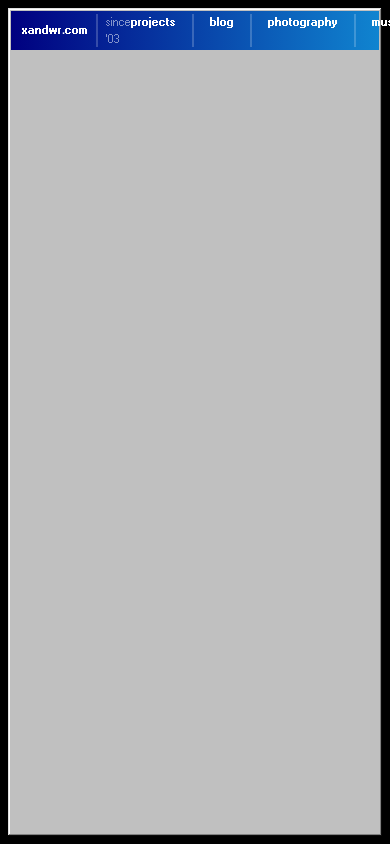
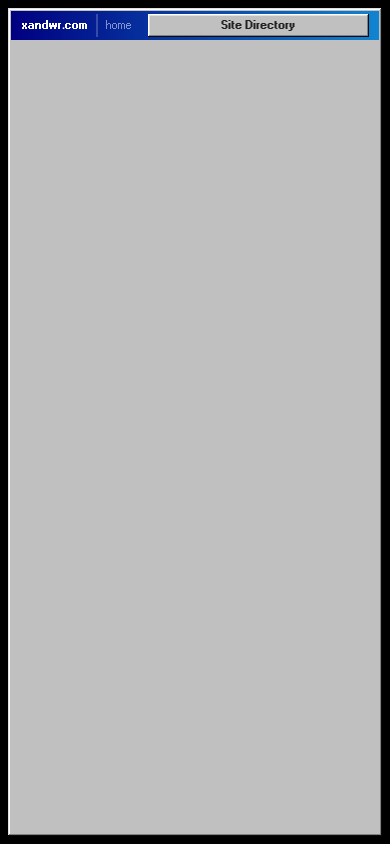
Before and after one commit to xandwr/xandwr, a SvelteKit app: page / in a window 390 px wide. Built offline with nearby package versions, Linux system fonts and the light colour scheme.

Commit message:
Mobile styling

```diff
--- a/src/routes/+layout.svelte
+++ b/src/routes/+layout.svelte
@@ -1,10 +1,35 @@
 <script lang="ts">
 	import favicon from "$lib/assets/favicon.svg";
 	import { phrases } from "$lib/phrases";
+	import { page } from "$app/state";
 	import "../global.css";
 
 	let { children } = $props();
 	const title = phrases[Math.floor(Math.random() * phrases.length)];
+
+	const navItems = [
+		{ label: "projects", href: "/" },
+		{ label: "blog", href: "/" },
+		{ label: "photography", href: "/" },
+		{ label: "music", href: "/" },
+		{ label: "resume", href: "/" },
+		{ label: "other", href: "/" },
+	];
+
+	let expanded = $state(false);
+
+	// Label shown when the mobile nav is collapsed: the current page, or "home" on /.
+	const currentLabel = $derived(
+		page.url.pathname === "/"
+			? "home"
+			: (navItems.find((item) => item.href === page.url.pathname)?.label ??
+				"home"),
+	);
+
+	// Collapse the menu after navigating.
+	function navigate() {
+		expanded = false;
+	}
 </script>
 
 <svelte:head>
@@ -16,26 +41,49 @@
 	<div class="window flex h-full w-full flex-col">
 		<div class="title-bar">
 			<div
-				class="title-bar-text flex flex-row justify-between w-full px-2"
+				class="title-bar-text flex flex-col md:flex-row justify-between m-auto w-full px-2"
 			>
-				<div class="flex flex-row gap-2 justify-center items-center">
-					<a href="/" class="text-white">xandwr.com</a>
-					<hr class="h-full border border-white/20" />
-					<p class="font-light opacity-50">{title}</p>
+				<!-- Title + (mobile-only) collapse toggle -->
+				<div
+					class="flex flex-row gap-4"
+				>
+					<div class="flex flex-row gap-2 items-center justify-between">
+						<a href="/" class="text-white" onclick={navigate}
+							>xandwr.com</a
+						>
+						<hr class="h-full border border-white/20" />
+						<p class="font-light opacity-50">
+							<span class="md:hidden">{currentLabel}</span>
+							<span class="hidden md:inline">{title}</span>
+						</p>
+					</div>
+
+					<!-- Win98 toggle button, mobile only -->
+					<button
+						class="md:hidden w-full text-nowrap"
+						aria-expanded={expanded}
+						aria-label="Toggle navigation menu"
+						onclick={() => (expanded = !expanded)}
+					>
+						{expanded ? "▲" : "Site Directory"}
+					</button>
 				</div>
 
-				<nav class="flex flex-row gap-4">
-					<a href="/" class="text-white">projects</a>
-					<hr class="h-full border border-white/20" />
-					<a href="/" class="text-white">blog</a>
-					<hr class="h-full border border-white/20" />
-					<a href="/" class="text-white">photography</a>
-					<hr class="h-full border border-white/20" />
-					<a href="/" class="text-white">music</a>
-					<hr class="h-full border border-white/20" />
-					<a href="/" class="text-white">resume</a>
-					<hr class="h-full border border-white/20" />
-					<a href="/" class="text-white">other</a>
+				<nav
+					class="flex-col md:flex md:flex-row gap-2 md:gap-4 {expanded
+						? 'flex'
+						: 'hidden'}"
+				>
+					{#each navItems as item, i}
+						{#if i > 0}
+							<hr
+								class="hidden md:block h-full border border-white/20"
+							/>
+						{/if}
+						<a href={item.href} class="text-white" onclick={navigate}
+							>{item.label}</a
+						>
+					{/each}
 				</nav>
 			</div>
 		</div>
```
